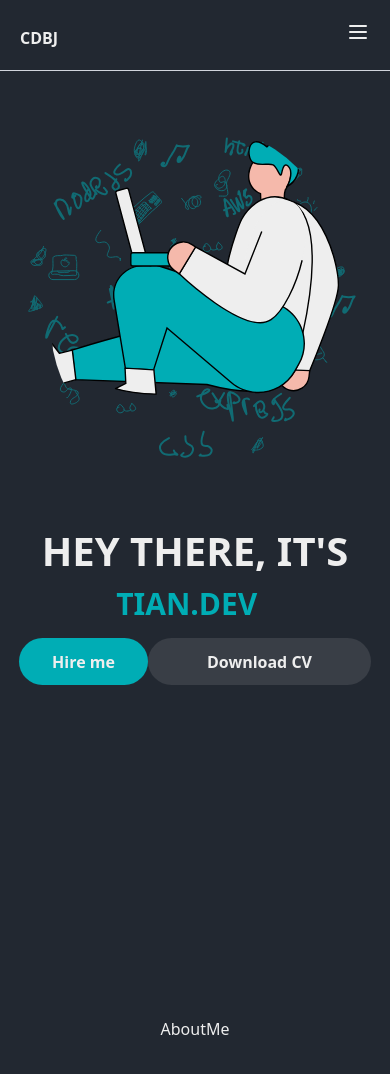
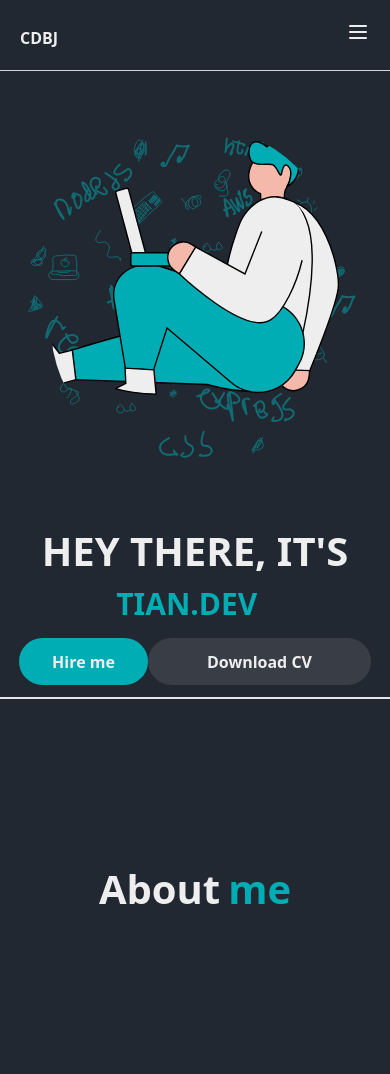
Before and after one commit to kyuremmmmz/nextjs-portfolio, a Next.js app: page / in a window 390 px wide. Shown: the top 1074 px of the page. Built offline with nearby package versions, Linux system fonts and the light colour scheme.

Commit message:
added some ewan ko haha

```diff
--- a/app/page.tsx
+++ b/app/page.tsx
@@ -11,9 +11,9 @@ export default function Home() {
   const { downLoadCv } = DownloadCv();
 
   return (
-    <div className="flex flex-col md:flex-row px-[20px] md:justify-between overflow-hidden">
-      <main className="flex flex-col px-[20px] pl-[20px] justify-center items-center md:flex-row md:gap-8">
-        <div className="flex flex-row md:py-[200px] px-50 w-full">
+    <div className="flex flex-col md:flex-row px-[20px] md:justify-between overflow-hidden ">
+      <main className="flex flex-col px-[20px] pl-[20px] justify-center items-center lg:items-start lg:justify-end lg:flex-col md:gap-8 ">
+        <div className="flex flex-row md:py-[200px] px-50 w-full border-b-2">
           <div className="flex flex-col-reverse justify-center items-center md:flex-row md:items-start md:gap-[100px] md:px-[40px] md:pl-[40px] w-full">
             <div className="flex flex-col flex-grow">
               <h1 className="text-center md:text-start text-[40px] md:text-[96px] font-bold">HEY THERE, IT&apos;S</h1>
--- a/components/AboutSection/About.tsx
+++ b/components/AboutSection/About.tsx
@@ -2,10 +2,10 @@ import React from 'react'
 
 function About() {
   return (
-    <section id='#about' className='flex flex-col py-80'>
-          <div className='flex flex-row px-50 md:py-[200px]'>
-              <h1>About </h1>
-              <h1>Me</h1>
+    <section id='#about' className='flex flex-col py-40'>
+          <div className='flex flex-row gap-2 px-60 lg:gap-8 md:py-[100px]'>
+              <h1 className="text-center md:text-start text-[40px] md:text-[96px] font-bold">About</h1>
+              <h1 className="text-center md:text-start text-[40px] text-[#00ADB5] md:text-[96px] font-bold">me</h1>
           </div>
     </section>
   )
```
